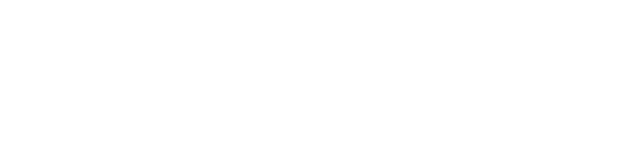
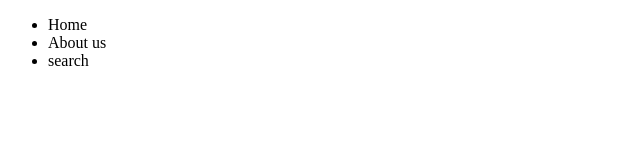
Before and after one commit to yashchoudhary021/node-test, a plain HTML site: page index.html in a window 1280 px wide. Shown: the whole page, without its empty margins (0-640 px from the left). Drawn offline with Linux system fonts and the light colour scheme.

Commit message:
file add

```diff
--- a/index.html
+++ b/index.html
@@ -7,6 +7,14 @@
     <title>Document</title>
 </head>
 <body>
-
+    <header>
+        <nav>
+            <ul>
+                <li>Home</li>
+                <li>About us</li>
+                <li>search</li>
+            </ul>
+        </nav>
+    </header>
 </body>
 </html>
```
Also changed, not shown: index.js (added), style.css (added).
